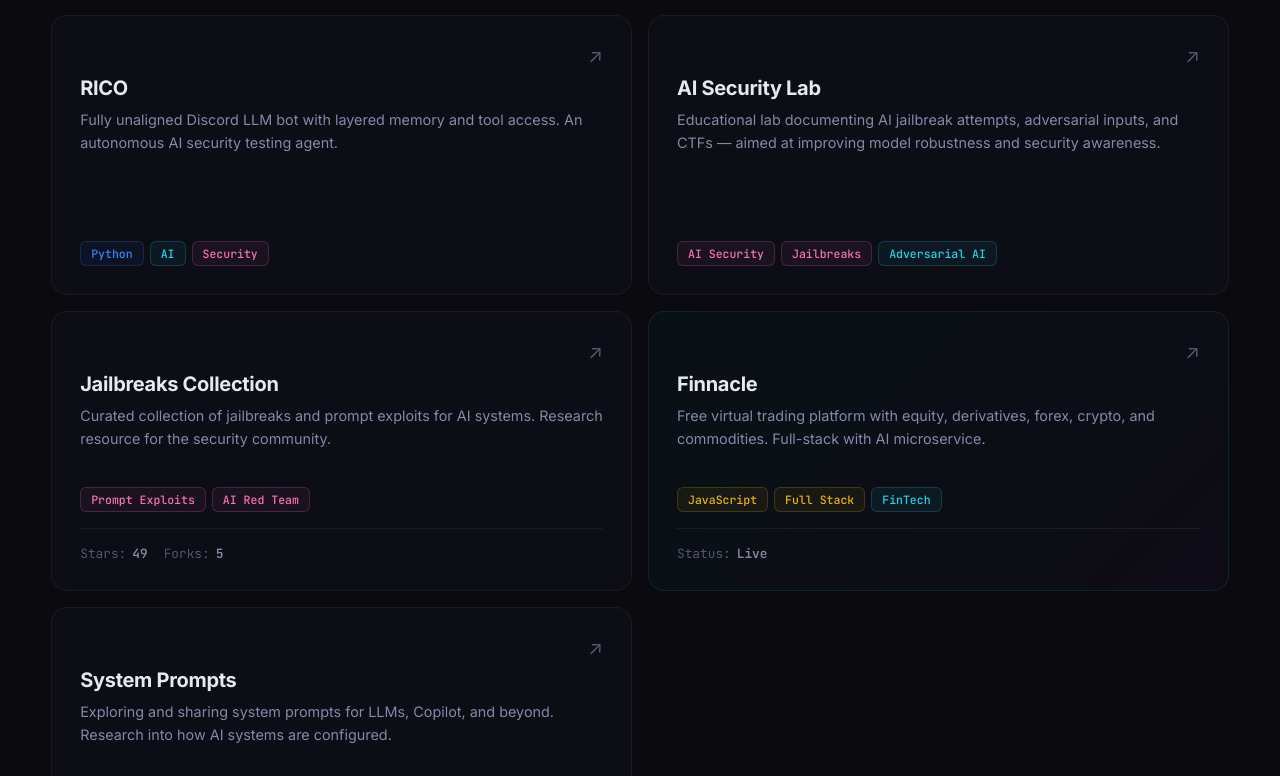
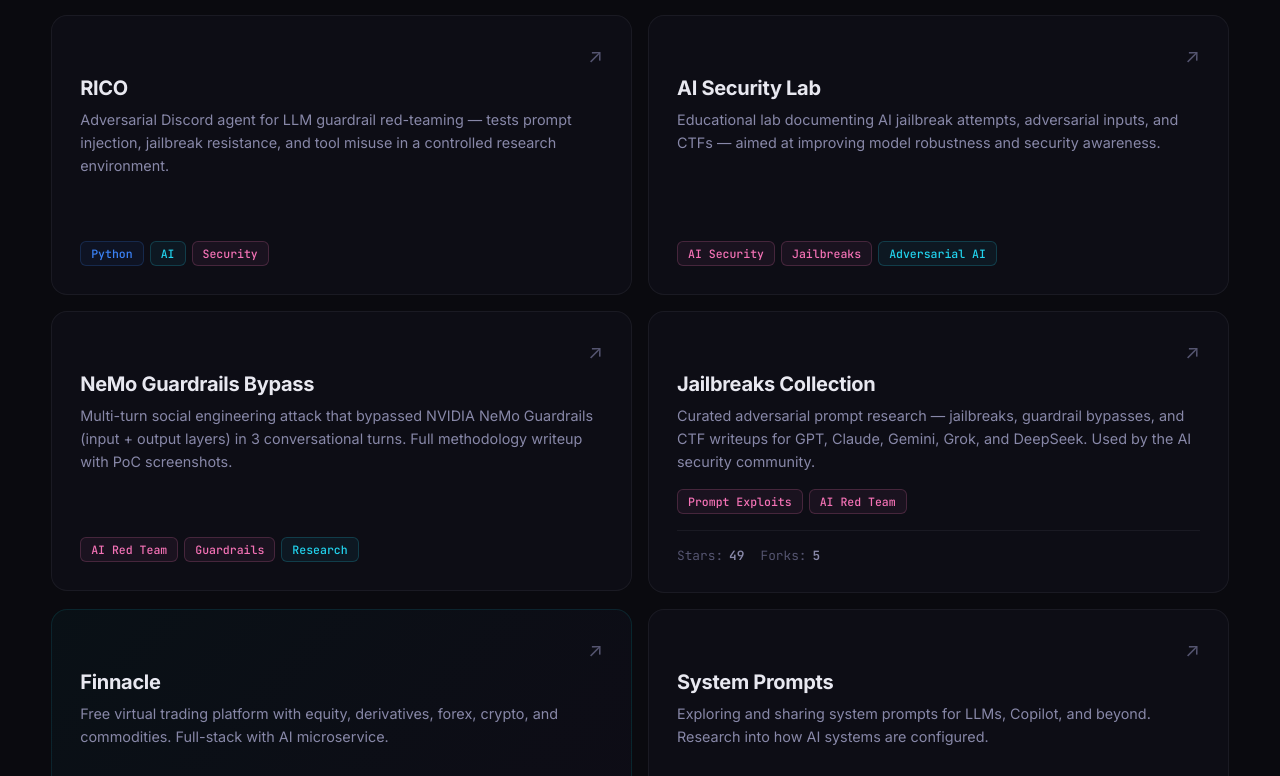
Before and after one commit to Tushar-Pandey-31/portfolio_react_js, a React (Vite) app: page / in a window 1280 px wide. Shown: the part 1384-2160 px from the top of the page. Built offline with nearby package versions, Linux system fonts and the light colour scheme; no server answers.

Commit message:
updated the research writeup card

```diff
--- a/src/App.jsx
+++ b/src/App.jsx
@@ -223,7 +223,7 @@
       id: 'rico',
       title: 'RICO',
       subtitle: 'AI Pentester',
-      desc: 'Fully unaligned Discord LLM bot with layered memory and tool access. An autonomous AI security testing agent.',
+      desc: 'Adversarial Discord agent for LLM guardrail red-teaming — tests prompt injection, jailbreak resistance, and tool misuse in a controlled research environment.',
       github: 'https://github.com/wfsva-alt/RICO',
       icon: '🤖',
       tags: [
@@ -247,9 +247,22 @@
       layout: 'wide',
     },
     {
+      id: 'nemo-guardrails-bypass',
+      title: 'NeMo Guardrails Bypass',
+      desc: 'Multi-turn social engineering attack that bypassed NVIDIA NeMo Guardrails (input + output layers) in 3 conversational turns. Full methodology writeup with PoC screenshots.',
+      github: 'https://github.com/tuxsharxsec/Jailbreaks/blob/main/research/nvdia-nemo-guardrails-bypass/writeup.md',
+      icon: '🧠',
+      tags: [
+        { label: 'AI Red Team', cls: 'security' },
+        { label: 'Guardrails', cls: 'security' },
+        { label: 'Research', cls: 'ai' },
+      ],
+      layout: 'wide',
+    },
+    {
       id: 'jailbreaks',
       title: 'Jailbreaks Collection',
-      desc: 'Curated collection of jailbreaks and prompt exploits for AI systems. Research resource for the security community.',
+      desc: 'Curated adversarial prompt research — jailbreaks, guardrail bypasses, and CTF writeups for GPT, Claude, Gemini, Grok, and DeepSeek. Used by the AI security community.',
       github: `https://github.com/${GITHUB_SEC_USERNAME}/Jailbreaks`,
       icon: '💀',
       tags: [
@@ -296,7 +309,7 @@
   const skills = {
     'AI & ML': ['Python', 'OpenAI API', 'Claude API', 'LangChain', 'RAG', 'Multi-Agent Systems', 'Prompt Engineering'],
     'Security': ['Smart Contract Auditing', 'AI Red Teaming', 'Jailbreak Research', 'Penetration Testing', 'Slither', 'Foundry'],
-    'Backend': ['Spring Boot', 'Java', 'Express.js', 'Node.js', 'Kafka', 'Redis', 'Elasticsearch'],
+    'Backend': ['Spring Boot', 'Java', 'Express.js', 'Node.js', 'Redis'],
     'Frontend & DB': ['React', 'Next.js', 'TypeScript', 'MySQL', 'MongoDB', 'PostgreSQL'],
     'DevOps & Tools': ['Git', 'Docker', 'CI/CD', 'AWS', 'Vercel'],
   }
@@ -316,7 +329,6 @@
           <div className="nav-links">
             <a className="nav-link" href="#projects">Work</a>
             <a className="nav-link" href="#about">About</a>
-            <a className="nav-link" href="#chess">Chess</a>
             <a className="nav-link primary" href="#contact">Hire Me</a>
           </div>
         </div>
@@ -448,7 +460,7 @@
                 </p>
                 <br />
                 <p>
-                  I created <strong>Critikal</strong>, an autonomous smart contract security agent that earned recognition from <strong>Pashov</strong> (one of the top smart contract auditors in the world). My <strong>jailbreaks collection</strong> has 49+ stars and is used as a research resource by the AI security community.
+                  I created <strong>Critikal</strong>, an autonomous smart contract security agent that earned recognition from <strong>Pashov</strong> (one of the top smart contract auditors in the world). My <strong>jailbreaks collection</strong> has 49+ stars and is used as a research resource by the AI security community. Most recently, I documented a multi-turn bypass of NVIDIA NeMo Guardrails — extracting a protected secret in 3 conversational turns with zero adversarial surface.
                 </p>
                 <br />
                 <p>
```
